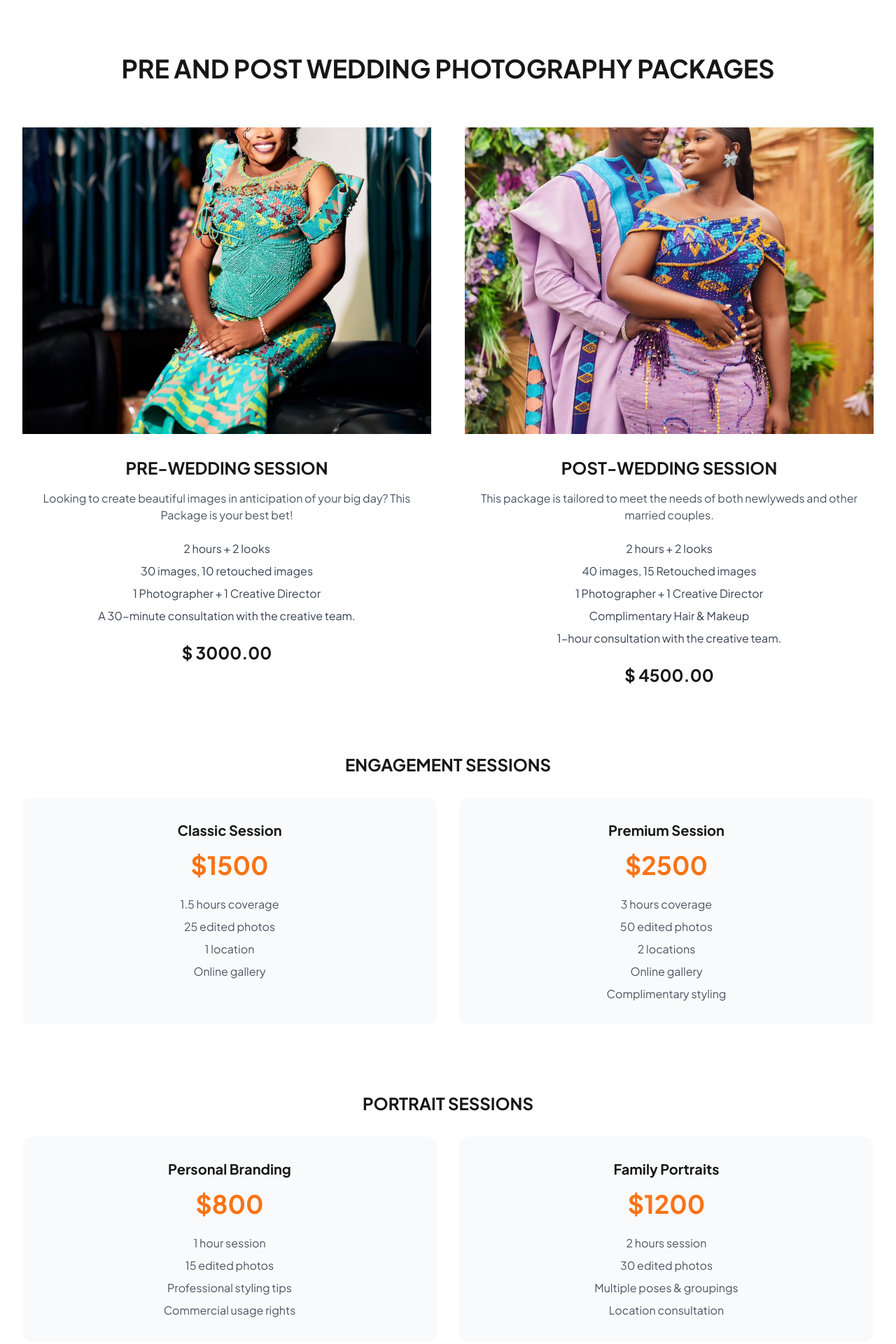
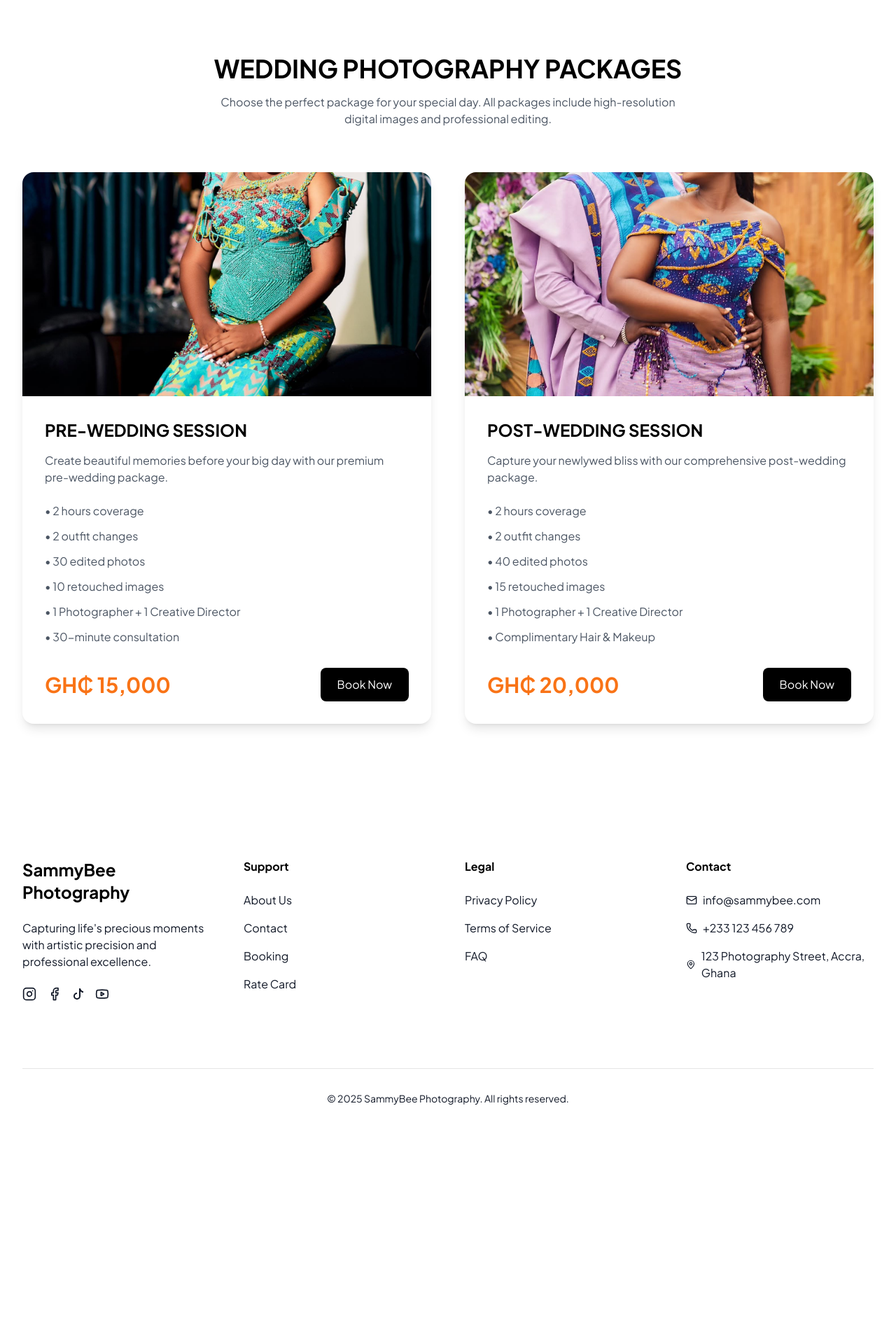
Before and after one commit to nanayawdev/sammybeephotography, a Next.js app: page /ratecard in a window 1280 px wide. Shown: the part 518-2438 px from the top of the page at 70% size. After the commit the page ends 2193 px from the top, so only its background shows below. Built offline with nearby package versions, Linux system fonts and the light colour scheme.

Commit message:
Refactor RateCard page with dark mode, updated hero slides, and enhanced package design

```diff
--- a/src/app/ratecard/page.tsx
+++ b/src/app/ratecard/page.tsx
@@ -3,22 +3,18 @@
 import { useState, useEffect } from "react"
 import Image from "next/image"
 import Navigation from "@/components/navigation"
+import Footer from "@/components/footer"
 
 const HERO_SLIDES = [
   {
     image: "/studio-image.jpeg",
-    title: "CREATIVITY AT IT'S FINEST",
-    subtitle: "INVEST IN YOUR MEMORIES."
+    title: "INVEST IN YOUR MEMORIES",
+    subtitle: "Professional photography packages tailored to your needs."
   },
   {
     image: "/studio-image2.jpeg",
-    title: "CAPTURING TIMELESS MOMENTS",
-    subtitle: "EVERY DETAIL MATTERS."
-  },
-  {
-    image: "/studio-image3.jpeg",
-    title: "PROFESSIONAL EXCELLENCE",
-    subtitle: "CREATING LASTING IMPRESSIONS."
+    title: "CAPTURE THE MOMENTS",
+    subtitle: "Premium quality photography services."
   }
 ]
 
@@ -39,13 +35,11 @@ export default function RateCardPage() {
   }, [])
 
   return (
-    <main className="min-h-screen bg-white">
-      {/* Hero Section - Reduced height */}
-      <section className="relative h-[60vh] min-h-[500px] max-h-[600px] bg-black">
-        {/* Add Navigation */}
+    <main className="min-h-screen bg-white dark:bg-black">
       <Navigation />
 
-        {/* Background Image with smooth transition */}
+      {/* Hero Section */}
+      <section className="relative h-[60vh] min-h-[500px] max-h-[600px] bg-black">
         <Image
           src={HERO_SLIDES[activeSlide].image}
           alt="Hero background"
@@ -56,28 +50,16 @@ export default function RateCardPage() {
           priority
         />
 
-        {/* Gradient Overlay */}
         <div className="absolute inset-x-0 bottom-0 h-2/3 bg-gradient-to-t from-black/90 via-black/50 to-transparent" />
 
-        {/* Content - Adjusted padding */}
         <div className="relative h-full max-w-7xl mx-auto px-8 flex flex-col justify-end pb-16">
           <div className="max-w-3xl">
             <h1 className="text-4xl md:text-6xl font-bold text-white mb-4">
               {HERO_SLIDES[activeSlide].title}
             </h1>
-            <p className="text-lg md:text-xl text-gray-300 mb-6">
+            <p className="text-lg md:text-xl text-gray-300">
               {HERO_SLIDES[activeSlide].subtitle}
             </p>
-            <button className="bg-white/10 backdrop-blur-sm text-white px-6 py-3 rounded-lg hover:bg-white/20 transition-colors">
-              READ FAQ BEFORE BOOKING
-            </button>
-          </div>
-
-          {/* Slide Counter */}
-          <div className="absolute bottom-6 right-8 text-white/70">
-            <span className="text-2xl font-medium">0{activeSlide + 1}</span>
-            <span className="mx-2">/</span>
-            <span>0{HERO_SLIDES.length}</span>
           </div>
         </div>
       </section>
@@ -85,123 +67,84 @@ export default function RateCardPage() {
       {/* Packages Section */}
       <section className="py-24">
         <div className="max-w-7xl mx-auto px-8">
-          {/* Wedding Packages */}
           <div className="text-center mb-16">
-            <h2 className="text-3xl md:text-4xl font-bold mb-4">
-              PRE AND POST WEDDING PHOTOGRAPHY PACKAGES
+            <h2 className="text-3xl md:text-4xl font-bold mb-4 text-black dark:text-white">
+              WEDDING PHOTOGRAPHY PACKAGES
             </h2>
+            <p className="text-gray-600 dark:text-gray-300 max-w-2xl mx-auto">
+              Choose the perfect package for your special day. All packages include high-resolution digital images and professional editing.
+            </p>
           </div>
 
-          <div className="grid grid-cols-1 md:grid-cols-2 gap-12 mb-24">
+          <div className="grid grid-cols-1 md:grid-cols-2 gap-12">
             {/* Pre-Wedding Package */}
-            <div className="space-y-8">
+            <div className="group bg-white dark:bg-gray-900 rounded-2xl overflow-hidden shadow-lg hover:shadow-xl transition-all">
+              <div className="relative h-80">
                 <Image
                   src="/gallery/sammybbee1.jpeg"
                   alt="Pre-wedding photography"
-                width={600}
-                height={400}
-                className="w-full aspect-[4/3] object-cover"
+                  fill
+                  className="object-cover group-hover:scale-105 transition-transform duration-500"
                 />
-              <div className="text-center">
-                <h3 className="text-2xl font-bold mb-4">PRE-WEDDING SESSION</h3>
-                <p className="text-gray-600 mb-6">
-                  Looking to create beautiful images in anticipation of your big day? This Package is your best bet!
+              </div>
+              <div className="p-8">
+                <h3 className="text-2xl font-bold mb-4 text-black dark:text-white">PRE-WEDDING SESSION</h3>
+                <p className="text-gray-600 dark:text-gray-300 mb-6">
+                  Create beautiful memories before your big day with our premium pre-wedding package.
                 </p>
-                <div className="space-y-2 text-gray-700">
-                  <p>2 hours + 2 looks</p>
-                  <p>30 images, 10 retouched images</p>
-                  <p>1 Photographer + 1 Creative Director</p>
-                  <p>A 30-minute consultation with the creative team.</p>
+                <ul className="space-y-3 text-gray-600 dark:text-gray-300 mb-8">
+                  <li>• 2 hours coverage</li>
+                  <li>• 2 outfit changes</li>
+                  <li>• 30 edited photos</li>
+                  <li>• 10 retouched images</li>
+                  <li>• 1 Photographer + 1 Creative Director</li>
+                  <li>• 30-minute consultation</li>
+                </ul>
+                <div className="flex items-center justify-between">
+                  <p className="text-3xl font-bold text-orange-500">GH₵ 15,000</p>
+                  <button className="bg-black dark:bg-white text-white dark:text-black px-6 py-3 rounded-lg hover:bg-gray-900 dark:hover:bg-gray-100 transition-colors">
+                    Book Now
+                  </button>
                 </div>
-                <p className="text-2xl font-bold mt-6">$ 3000.00</p>
               </div>
             </div>
 
             {/* Post-Wedding Package */}
-            <div className="space-y-8">
+            <div className="group bg-white dark:bg-gray-900 rounded-2xl overflow-hidden shadow-lg hover:shadow-xl transition-all">
+              <div className="relative h-80">
                 <Image
                   src="/gallery/sammybbee2.jpeg"
                   alt="Post-wedding photography"
-                width={600}
-                height={400}
-                className="w-full aspect-[4/3] object-cover"
+                  fill
+                  className="object-cover group-hover:scale-105 transition-transform duration-500"
                 />
-              <div className="text-center">
-                <h3 className="text-2xl font-bold mb-4">POST-WEDDING SESSION</h3>
-                <p className="text-gray-600 mb-6">
-                  This package is tailored to meet the needs of both newlyweds and other married couples.
+              </div>
+              <div className="p-8">
+                <h3 className="text-2xl font-bold mb-4 text-black dark:text-white">POST-WEDDING SESSION</h3>
+                <p className="text-gray-600 dark:text-gray-300 mb-6">
+                  Capture your newlywed bliss with our comprehensive post-wedding package.
                 </p>
-                <div className="space-y-2 text-gray-700">
-                  <p>2 hours + 2 looks</p>
-                  <p>40 images, 15 Retouched images</p>
-                  <p>1 Photographer + 1 Creative Director</p>
-                  <p>Complimentary Hair & Makeup</p>
-                  <p>1-hour consultation with the creative team.</p>
-                </div>
-                <p className="text-2xl font-bold mt-6">$ 4500.00</p>
-              </div>
-            </div>
-          </div>
-
-          {/* Additional Categories */}
-          <div className="space-y-24">
-            {/* Engagement Sessions */}
-            <div>
-              <h3 className="text-2xl font-bold mb-8 text-center">ENGAGEMENT SESSIONS</h3>
-              <div className="grid grid-cols-1 md:grid-cols-2 gap-8">
-                <div className="bg-gray-50 p-8 rounded-xl text-center">
-                  <h4 className="text-xl font-bold mb-4">Classic Session</h4>
-                  <p className="text-4xl font-bold text-orange-500 mb-6">$1500</p>
-                  <div className="space-y-2 text-gray-600">
-                    <p>1.5 hours coverage</p>
-                    <p>25 edited photos</p>
-                    <p>1 location</p>
-                    <p>Online gallery</p>
-                  </div>
-                </div>
-                <div className="bg-gray-50 p-8 rounded-xl text-center">
-                  <h4 className="text-xl font-bold mb-4">Premium Session</h4>
-                  <p className="text-4xl font-bold text-orange-500 mb-6">$2500</p>
-                  <div className="space-y-2 text-gray-600">
-                    <p>3 hours coverage</p>
-                    <p>50 edited photos</p>
-                    <p>2 locations</p>
-                    <p>Online gallery</p>
-                    <p>Complimentary styling</p>
-                  </div>
-                </div>
-              </div>
-            </div>
-
-            {/* Portrait Sessions */}
-            <div>
-              <h3 className="text-2xl font-bold mb-8 text-center">PORTRAIT SESSIONS</h3>
-              <div className="grid grid-cols-1 md:grid-cols-2 gap-8">
-                <div className="bg-gray-50 p-8 rounded-xl text-center">
-                  <h4 className="text-xl font-bold mb-4">Personal Branding</h4>
-                  <p className="text-4xl font-bold text-orange-500 mb-6">$800</p>
-                  <div className="space-y-2 text-gray-600">
-                    <p>1 hour session</p>
-                    <p>15 edited photos</p>
-                    <p>Professional styling tips</p>
-                    <p>Commercial usage rights</p>
-                  </div>
-                </div>
-                <div className="bg-gray-50 p-8 rounded-xl text-center">
-                  <h4 className="text-xl font-bold mb-4">Family Portraits</h4>
-                  <p className="text-4xl font-bold text-orange-500 mb-6">$1200</p>
-                  <div className="space-y-2 text-gray-600">
-                    <p>2 hours session</p>
-                    <p>30 edited photos</p>
-                    <p>Multiple poses & groupings</p>
-                    <p>Location consultation</p>
-                  </div>
+                <ul className="space-y-3 text-gray-600 dark:text-gray-300 mb-8">
+                  <li>• 2 hours coverage</li>
+                  <li>• 2 outfit changes</li>
+                  <li>• 40 edited photos</li>
+                  <li>• 15 retouched images</li>
+                  <li>• 1 Photographer + 1 Creative Director</li>
+                  <li>• Complimentary Hair & Makeup</li>
+                </ul>
+                <div className="flex items-center justify-between">
+                  <p className="text-3xl font-bold text-orange-500">GH₵ 20,000</p>
+                  <button className="bg-black dark:bg-white text-white dark:text-black px-6 py-3 rounded-lg hover:bg-gray-900 dark:hover:bg-gray-100 transition-colors">
+                    Book Now
+                  </button>
                 </div>
               </div>
             </div>
           </div>
         </div>
       </section>
+
+      <Footer />
     </main>
   )
 }
```
Lines whose indentation alone changed are shown as unchanged.
